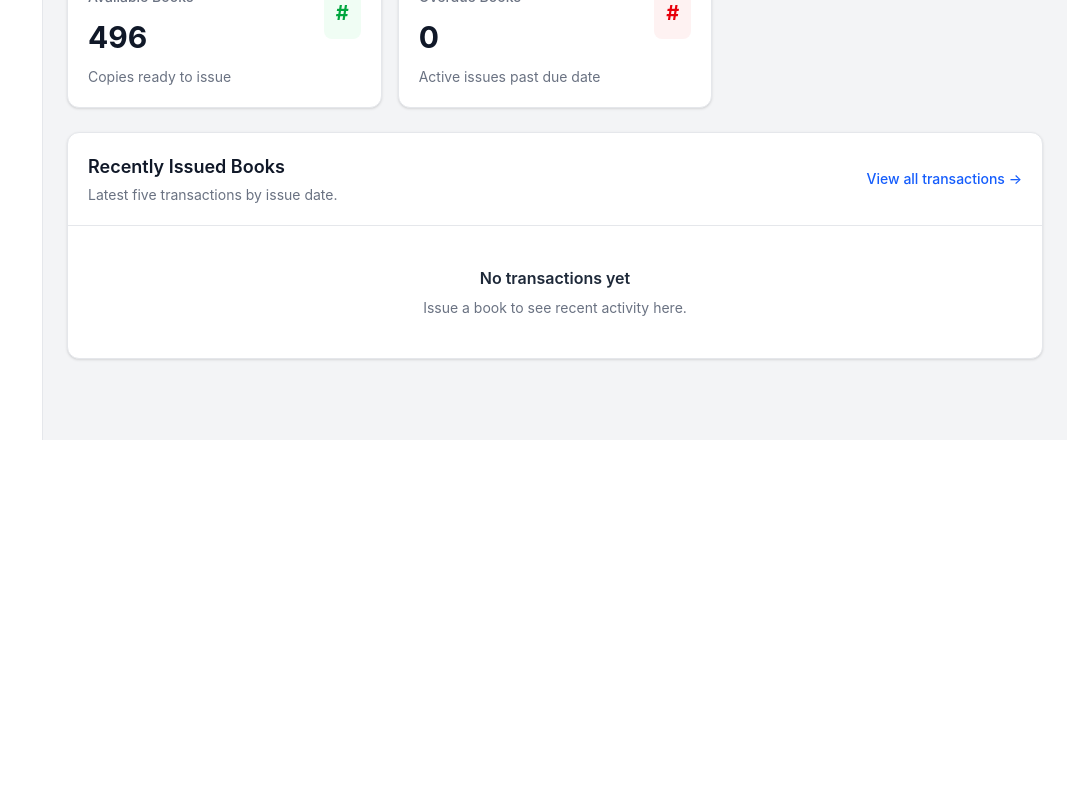
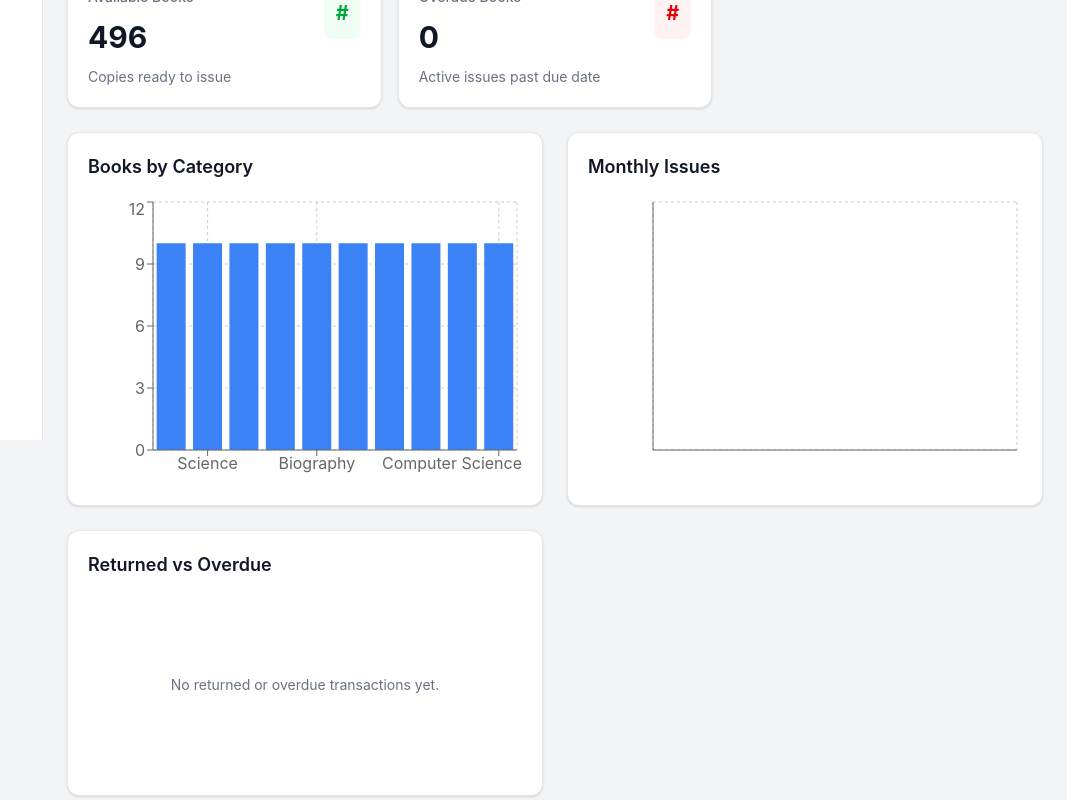
Before and after one commit to vaghasiya-harsh/Library-Management-System, a React (Vite) app: page /dashboard in a window 1280 px wide. Shown: the part 360-1160 px from the top of the page, without its empty margins (213-1280 px from the left). Before the commit the page ends 800 px from the top, so only its background shows below. Built offline with nearby package versions, Linux system fonts and the light colour scheme.

Commit message:
Charts create

```diff
--- a/package.json
+++ b/package.json
@@ -14,6 +14,7 @@
     "react": "^19.2.8",
     "react-dom": "^19.2.8",
     "react-router-dom": "^7.18.4",
+    "recharts": "^3.10.1",
     "tailwindcss": "^4.3.3"
   },
   "devDependencies": {
--- /dev/null
+++ b/src/components/dashboard/BooksByCategoryChart.jsx
@@ -0,0 +1,48 @@
+import {
+  ResponsiveContainer,
+  BarChart,
+  Bar,
+  XAxis,
+  YAxis,
+  Tooltip,
+  CartesianGrid,
+} from "recharts";
+
+const BooksByCategoryChart = ({ books }) => {
+  const categoryData = Object.values(
+    books.reduce((groups, book) => {
+      const category = book.category || "Uncategorized";
+
+      if (!groups[category]) {
+        groups[category] = { category, count: 0 };
+      }
+
+      // Count book records in each category.
+      groups[category].count += 1;
+
+      return groups;
+    }, {}),
+  );
+
+  return (
+    <section className="rounded-xl border border-gray-200 bg-white p-5 shadow-sm dark:border-gray-700 dark:bg-gray-900">
+      <h2 className="mb-4 text-lg font-semibold text-gray-900 dark:text-gray-100">
+        Books by Category
+      </h2>
+
+      <div className="h-72 w-full">
+        <ResponsiveContainer width="100%" height="100%">
+          <BarChart data={categoryData}>
+            <CartesianGrid strokeDasharray="3 3" />
+            <XAxis dataKey="category" />
+            <YAxis allowDecimals={false} />
+            <Tooltip />
+            <Bar dataKey="count" name="Book records" fill="#3b82f6" />
+          </BarChart>
+        </ResponsiveContainer>
+      </div>
+    </section>
+  );
+};
+
+export default BooksByCategoryChart;
--- /dev/null
+++ b/src/components/dashboard/MonthlyIssuesChart.jsx
@@ -0,0 +1,56 @@
+
+import {
+  ResponsiveContainer,
+  LineChart,
+  Line,
+  XAxis,
+  YAxis,
+  Tooltip,
+  CartesianGrid,
+} from "recharts";
+
+const MonthlyIssuesChart = ({ transactions }) => {
+  const monthlyCounts = {};
+
+  transactions.forEach((transaction) => {
+    if (!transaction.issueDate) return;
+
+    const month = transaction.issueDate.slice(0, 7);
+    monthlyCounts[month] = (monthlyCounts[month] || 0) + 1;
+  });
+
+  const data = Object.entries(monthlyCounts)
+    .sort(([a], [b]) => a.localeCompare(b))
+    .map(([month, count]) => ({
+      month,
+      count,
+    }));
+
+  return (
+    <section className="rounded-xl border border-gray-200 bg-white p-5 shadow-sm dark:border-gray-700 dark:bg-gray-900">
+      <h2 className="mb-4 text-lg font-semibold text-gray-900 dark:text-gray-100">
+        Monthly Issues
+      </h2>
+
+      <div className="h-72 w-full">
+        <ResponsiveContainer width="100%" height="100%">
+          <LineChart data={data}>
+            <CartesianGrid strokeDasharray="3 3" />
+            <XAxis dataKey="month" />
+            <YAxis allowDecimals={false} />
+            <Tooltip />
+            <Line
+              type="monotone"
+              dataKey="count"
+              name="Issues"
+              stroke="#8b5cf6"
+              strokeWidth={2}
+            />
+          </LineChart>
+        </ResponsiveContainer>
+      </div>
+    </section>
+  );
+}
+
+export default MonthlyIssuesChart;
--- /dev/null
+++ b/src/components/dashboard/ReturnStatusChart.jsx
@@ -0,0 +1,71 @@
+
+import {
+  ResponsiveContainer,
+  PieChart,
+  Pie,
+  Tooltip,
+  Legend,
+  Cell,
+} from "recharts";
+
+const ReturnStatusChart = ({ transactions }) => {
+  const today = new Date();
+  const todayKey = [
+    today.getFullYear(),
+    String(today.getMonth() + 1).padStart(2, "0"),
+    String(today.getDate()).padStart(2, "0"),
+  ].join("-");
+
+  const returned = transactions.filter(
+    (transaction) => transaction.status === "Returned"
+  ).length;
+
+  const overdue = transactions.filter(
+    (transaction) =>
+      ["Issued", "Overdue"].includes(transaction.status) &&
+      transaction.dueDate < todayKey
+  ).length;
+
+  const data = [
+    { name: "Returned", value: returned },
+    { name: "Overdue", value: overdue },
+  ];
+
+  const colors = ["#16a34a", "#dc2626"];
+
+  return (
+    <section className="rounded-xl border border-gray-200 bg-white p-5 shadow-sm dark:border-gray-700 dark:bg-gray-900">
+      <h2 className="mb-4 text-lg font-semibold text-gray-900 dark:text-gray-100">
+        Returned vs Overdue
+      </h2>
+
+      {data.every((item) => item.value === 0) ? (
+        <p className="py-20 text-center text-sm text-gray-500">
+          No returned or overdue transactions yet.
+        </p>
+      ) : (
+        <div className="h-72 w-full">
+          <ResponsiveContainer width="100%" height="100%">
+            <PieChart>
+              <Pie
+                data={data}
+                dataKey="value"
+                nameKey="name"
+                outerRadius={90}
+                label
+              >
+                {data.map((item, index) => (
+                  <Cell key={item.name} fill={colors[index]} />
+                ))}
+              </Pie>
+              <Tooltip />
+              <Legend />
+            </PieChart>
+          </ResponsiveContainer>
+        </div>
+      )}
+    </section>
+  );
+}
+
+export default ReturnStatusChart;
--- a/src/pages/Dashboard/Dashboard.jsx
+++ b/src/pages/Dashboard/Dashboard.jsx
@@ -1,6 +1,9 @@
 import { useContext } from "react";
 import { Link } from "react-router-dom";
 import { LibraryContext } from "../../context/LibraryContext";
+import BooksByCategoryChart from "../../components/dashboard/BooksByCategoryChart";
+import MonthlyIssuesChart from "../../components/dashboard/MonthlyIssuesChart";
+import ReturnStatusChart from "../../components/dashboard/ReturnStatusChart";
 
 const getLocalDate = () => {
   const date = new Date();
@@ -121,6 +124,12 @@ const Dashboard = () => {
         ))}
       </div>
 
+      <div className="grid grid-cols-1 gap-6 xl:grid-cols-2">
+        <BooksByCategoryChart books={books} />
+        <MonthlyIssuesChart transactions={transactions} />
+        <ReturnStatusChart transactions={transactions} />
+      </div>
+
       <section className="overflow-hidden rounded-xl border border-gray-200 bg-white shadow-sm">
         <div className="flex flex-wrap items-center justify-between gap-3 border-b border-gray-200 p-5">
           <div>
```
Also changed, not shown: 1 other file (tests, documents, lock files or other folders).
